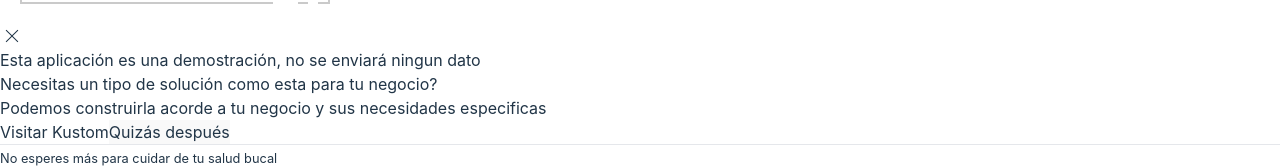
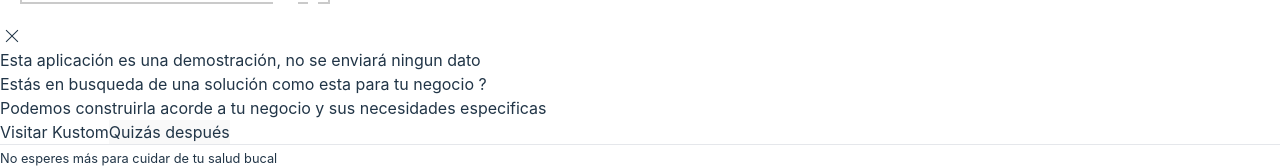
Before and after one commit to est3banst/v-silveira, a React (Vite) app: page / in a window 1280 px wide. Both pictures are taken after typing "Sample", "Sample", "name@example.com", "5551234", "Sample" into the empty fields and a click on the button "enviar". Shown: the part 3563-3731 px from the top of the page. Built offline with nearby package versions, Linux system fonts and the light colour scheme.

Commit message:
me olvide

```diff
--- a/src/componentes/Form.jsx
+++ b/src/componentes/Form.jsx
@@ -50,7 +50,7 @@ const Form = () => {
         className='h-screen w-full flex inset-0 fixed top-0 z-[99232] justify-center left-0 bg-[#020202cd]'>
         <div
         onClick={(e) => e.stopPropagation()}
-        className='relative z-[-1] w-3/6 h-2/3 my-auto text-slate-50'>
+        className='relative z-[-1] p-4 w-5/6 md:w-3/6 h-2/3 my-auto text-slate-50'>
             <section className='text-xl p-6 flex flex-col relative z-50 bg-[#24242442] backdrop-blur-sm rounded-2xl gap-4 my-4'>
             <span
         onClick={handleBtnModal}
@@ -61,7 +61,7 @@ const Form = () => {
                 </svg>
                </span>
                 <h2 className='font-black'>Esta aplicación es una demostración, no se enviará ningun dato</h2>
-                <p className='font-semibold'>Necesitas un tipo de solución como esta para tu negocio?</p>
+                <p className='font-semibold'>Estás en busqueda de una solución como esta para tu negocio ?</p>
                 <p className='font-semibold'>Podemos construirla acorde a tu negocio y sus necesidades especificas</p>
                 <a className='border bg-[#f2f2f248] hover:scale-105 transition-all duration-150 ease-out border-slate-600 p-3 mx-2 text-center'
                  href='https://kustomdev.com'
```
